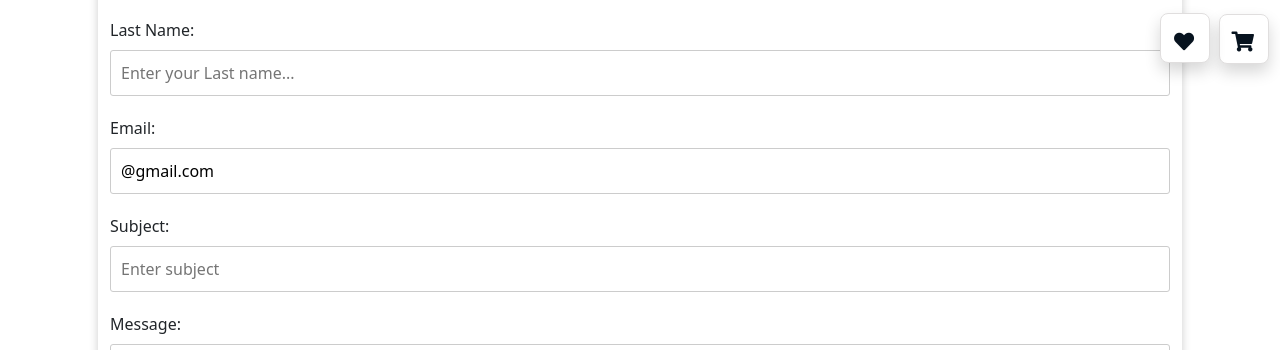
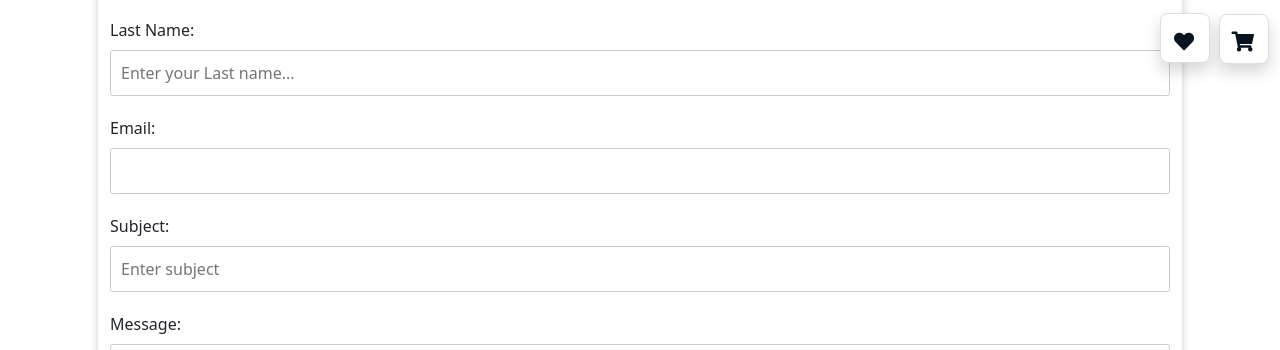
Before and after one commit to Zanaad/Online-Bookstore, a PHP site: page /contact.php in a window 1280 px wide. Shown: the part 722-1072 px from the top of the page. Run offline with PHP 8.4, Linux system fonts and the light colour scheme.

Commit message:
Update contact.php

```diff
--- a/contact.php
+++ b/contact.php
@@ -58,7 +58,7 @@
           <label for="lastname">Last Name:</label>
           <input type="text" id="lastname" name="lastname" placeholder="Enter your Last name..." />
           <label for="contact-email">Email:</label>
-          <input type="text" id="contact-email" name="email" value="@gmail.com" />
+          <input type="text" id="contact-email" name="email"  />
           <label for="subject">Subject:</label>
           <input type="text" id="subject" name="subject" placeholder="Enter subject">
           <label for="message">Message:</label>
```
